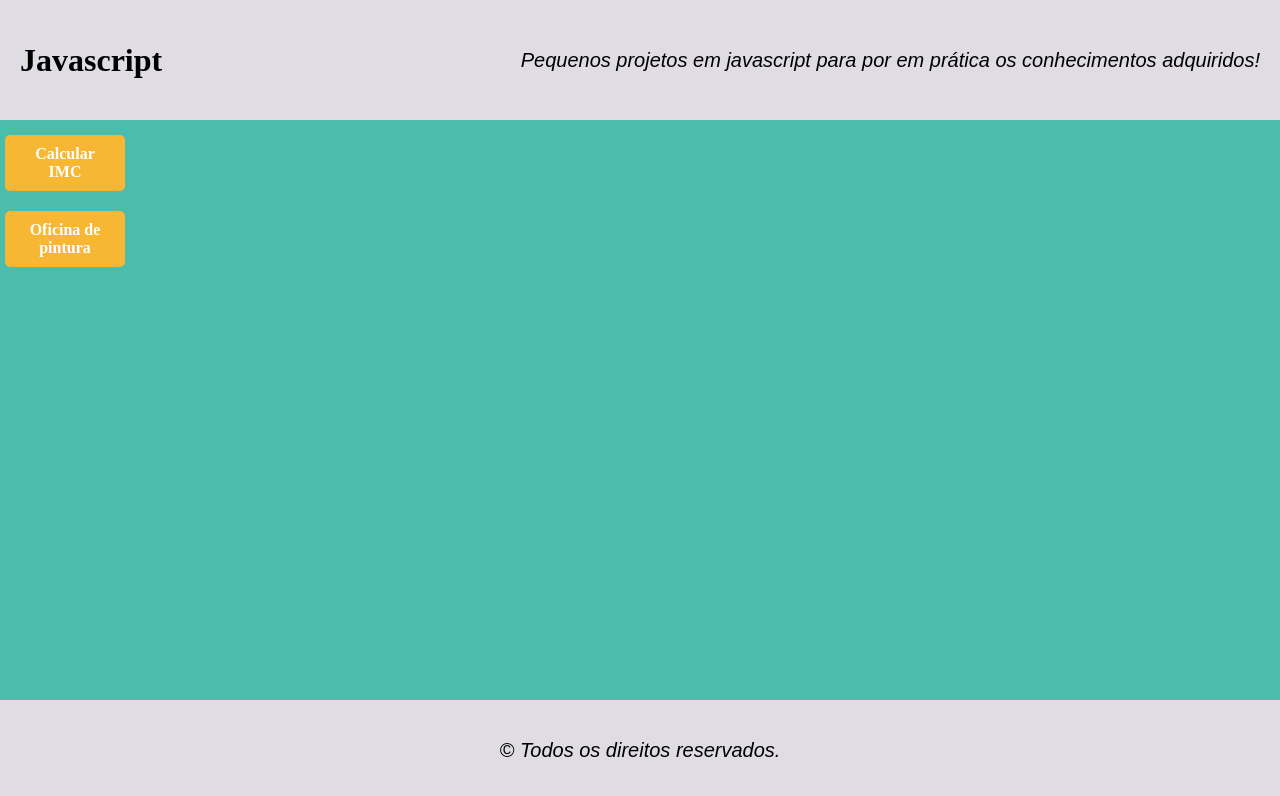
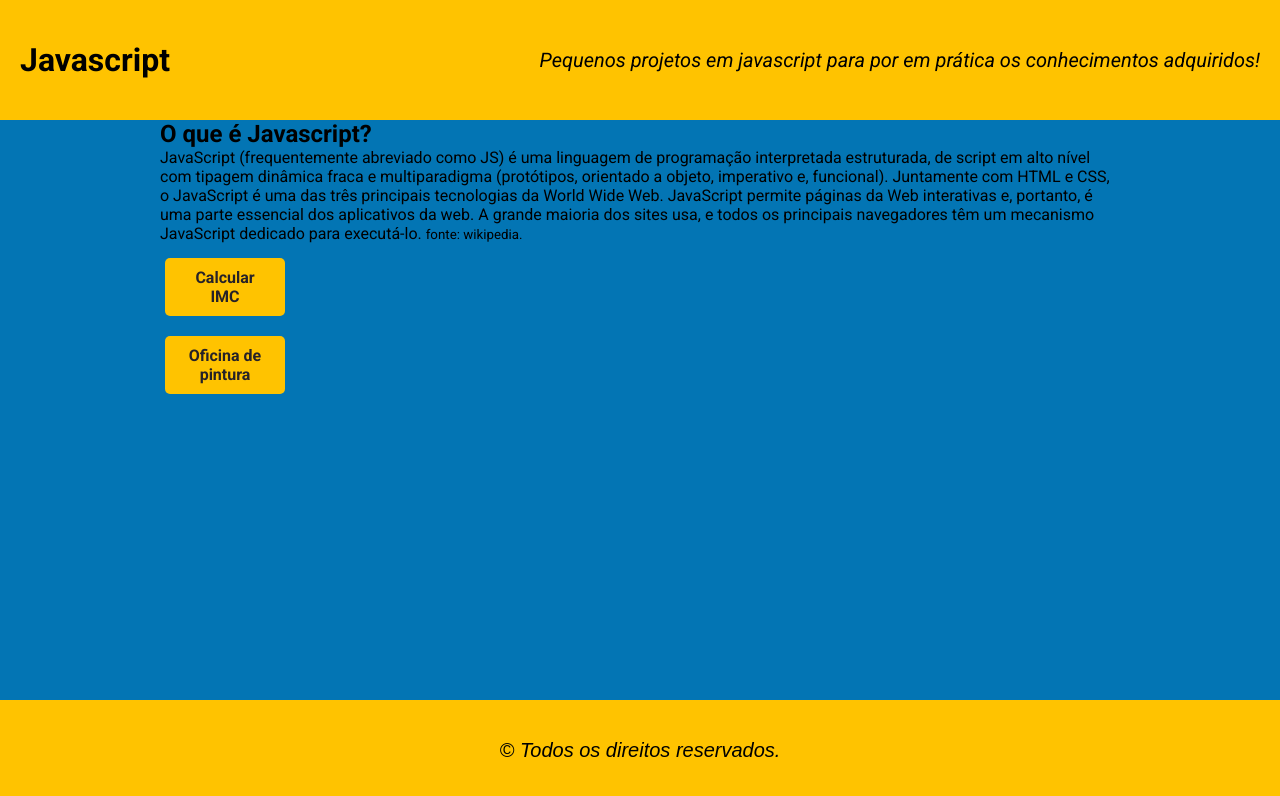
Before and after one commit to Cadulost/hello-world, a plain HTML site: page index.html in a window 1280 px wide. Drawn offline with Linux system fonts and the light colour scheme.

Commit message:
Adiciona definição de Javascript e muda cores

```diff
--- a/index.html
+++ b/index.html
@@ -14,10 +14,22 @@
 		<p class="description">Pequenos projetos em javascript para por em prática os conhecimentos adquiridos!</p>
    </header>
 
+   <div class="container">
+      <section>
+      <h2>O que é Javascript?</h2>
+		<article class="js_descrip">
+			<p>
+				JavaScript (frequentemente abreviado como JS) é uma linguagem de programação interpretada estruturada, de script em alto nível com tipagem dinâmica fraca e multiparadigma (protótipos, orientado a objeto, imperativo e, funcional). Juntamente com HTML e CSS, o JavaScript é uma das três principais tecnologias da World Wide Web. JavaScript permite páginas da Web interativas e, portanto, é uma parte essencial dos aplicativos da web. A grande maioria dos sites usa, e todos os principais navegadores têm um mecanismo JavaScript dedicado para executá-lo.  <small>fonte: wikipedia.</small>
+			</p>
+		</article>
+		</section>
+
 		<div class="links">
 			<a href="./IMC/index.html" target="_blank">Calcular IMC</a>
 			<a href="./Oficina de pintura/index.html" target="_blank">Oficina de pintura</a>
 		</div>
+    </div>
+
 
 	<footer class="rodape">
 		<p>&copy; Todos os direitos reservados.</p>
--- a/style-home.css
+++ b/style-home.css
@@ -1,8 +1,10 @@
+@import url('https://fonts.googleapis.com/css2?family=Roboto:ital,wght@0,400;0,700;1,400&display=swap');
+
 :root{
-    --amarelo: #F7B733;
-    --verde: #4ABDAC;
-    --cinza: #DFDCE3;
-    --red: #FC4A1A;
+    --cor1: #FFC300;
+    --cor2: #0375B4;
+    --cor3: #007849;
+    --cor4: #262228;
 }
 *{
     margin: 0;
@@ -15,7 +17,8 @@ html, body{
 }
 
 body{
-    background-color: var(--verde);
+    background-color: var(--cor2);
+    font-family: 'Roboto', sans-serif;
 }
 
 header{
@@ -24,12 +27,17 @@ header{
     align-items: center;
     height: 120px;
     padding: 0 20px;
-    background-color: var(--cinza);
-    color: black;
+    background-color: var(--cor1);
+    color: w;
 }
 
 .description{
-    font: italic 15pt Arial;
+    font: italic 15pt 'Roboto';
+}
+
+.container{
+    width: 960px;
+    margin: 0 auto;
 }
 
 .links{
@@ -46,22 +54,22 @@ header{
     padding: 10px 20px;
     text-align: center;
     border-radius: 5px;
-    color: black;
     font-weight: 700;
-    color: white;
-    background-color: var(--amarelo);
+    color: var(--cor4);
+    background-color: var(--cor1);
 }
 
 .links a:hover{
-    color: black;
-    background-color: var(--cinza);
+    color: white;
+    background-color: var(--cor3);
+    border: 2px solid white;
 }
 
 .rodape{
     display: flex;
     justify-content: center;
     align-items: center;
-    background-color: var(--cinza);
+    background-color: var(--cor1);
     height: 100px;
     position: absolute;
     bottom: 0;
```
Lines whose indentation alone changed are shown as unchanged.
